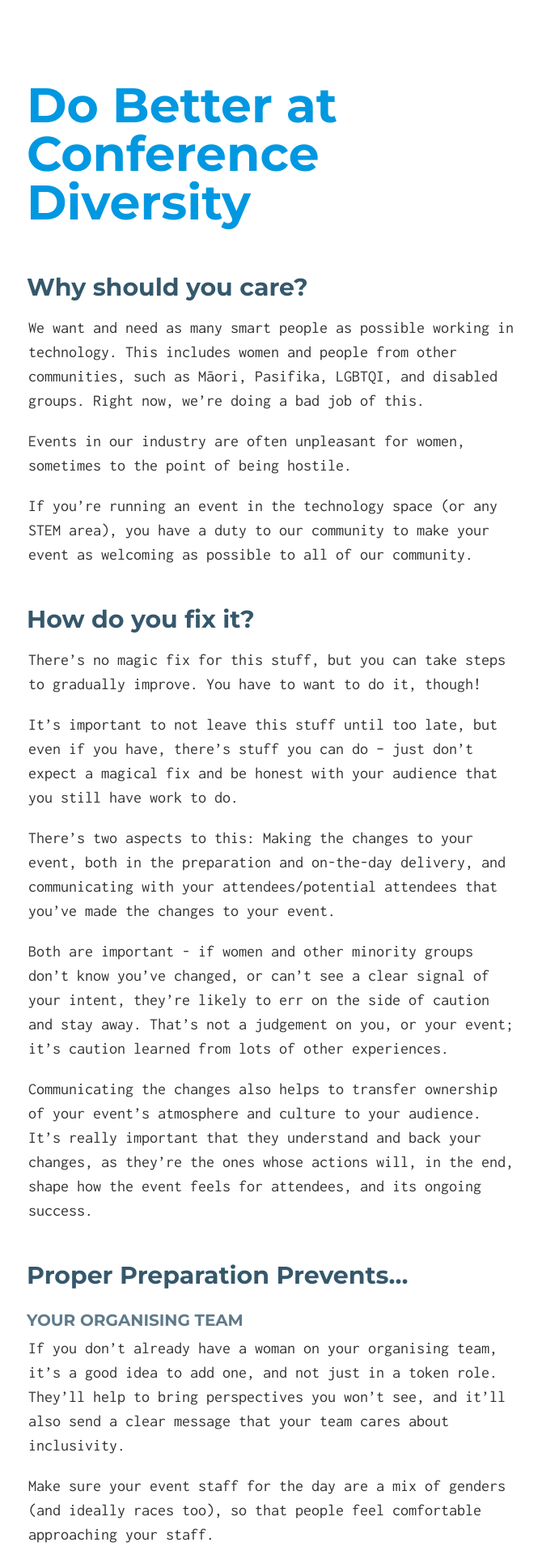
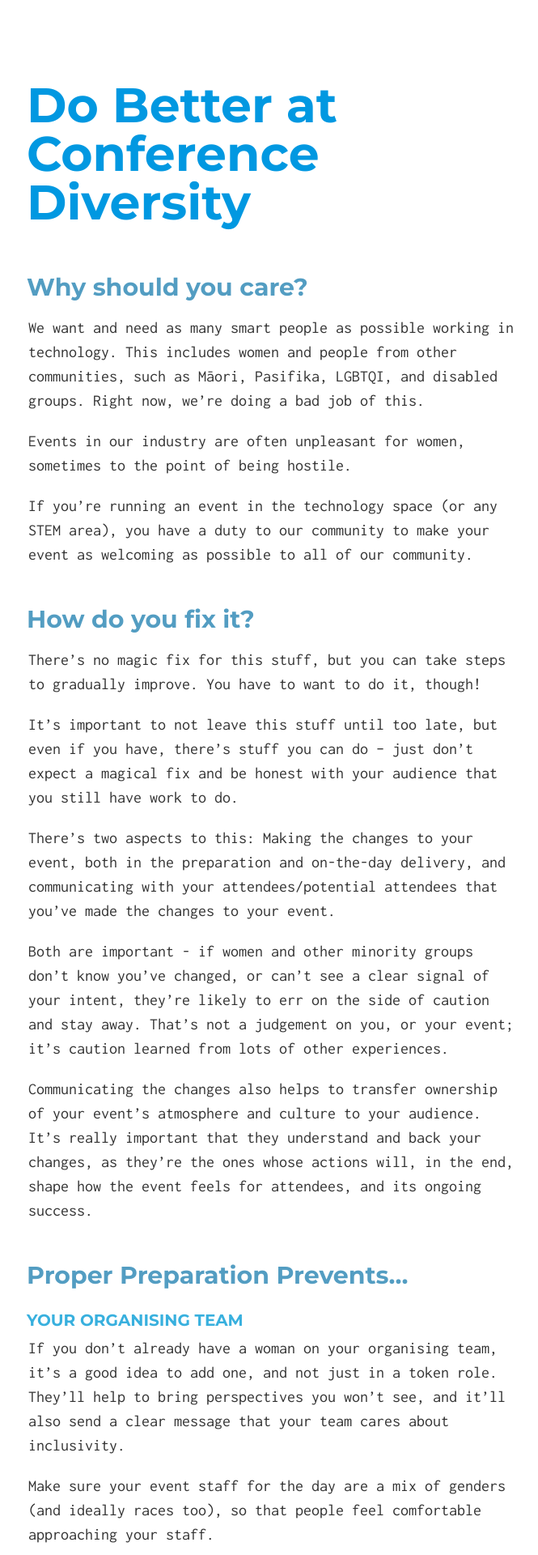
Before and after one commit to hopperfund/events, a Jekyll site: the page built from index.md, in a window 1280 px wide. Shown: the top 1920 px of the page at 81% size, without its empty margins (305-970 px from the left). Built offline with Jekyll 4.4.1, drawn with Linux system fonts in a browser that asks for light colours.

Commit message:
colour tweaking

```diff
--- a/css/solo.css
+++ b/css/solo.css
@@ -46,11 +46,11 @@ h1 {
 }
 
 h2 {
-	color: #35586C;
+	color: #539DC2;
 }
 
-h3 {
-	color: #607B8B;
+h3, h4, h5 {
+	color: #38B0DE;
 }
 
 @media (min-width: 30rem) {
```
